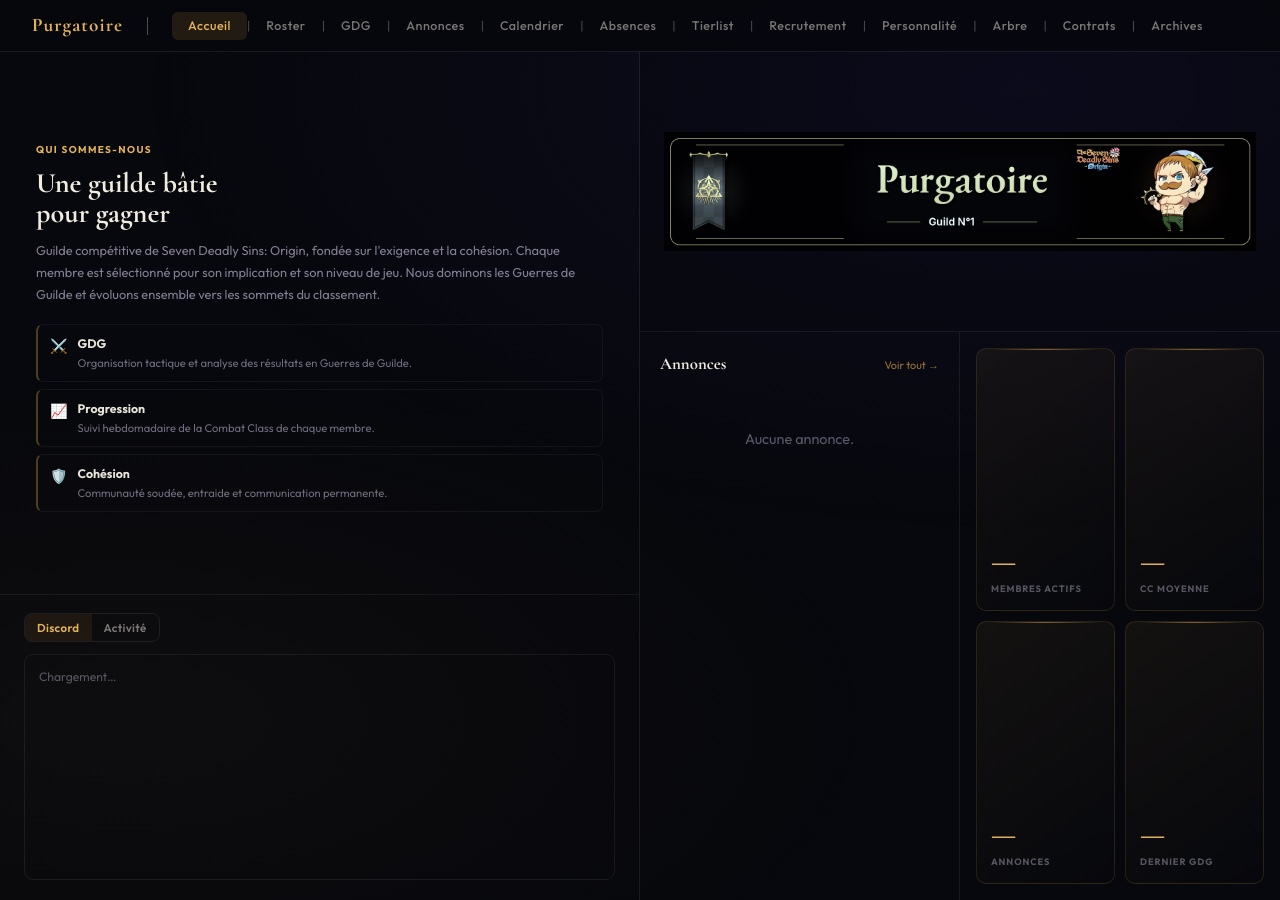
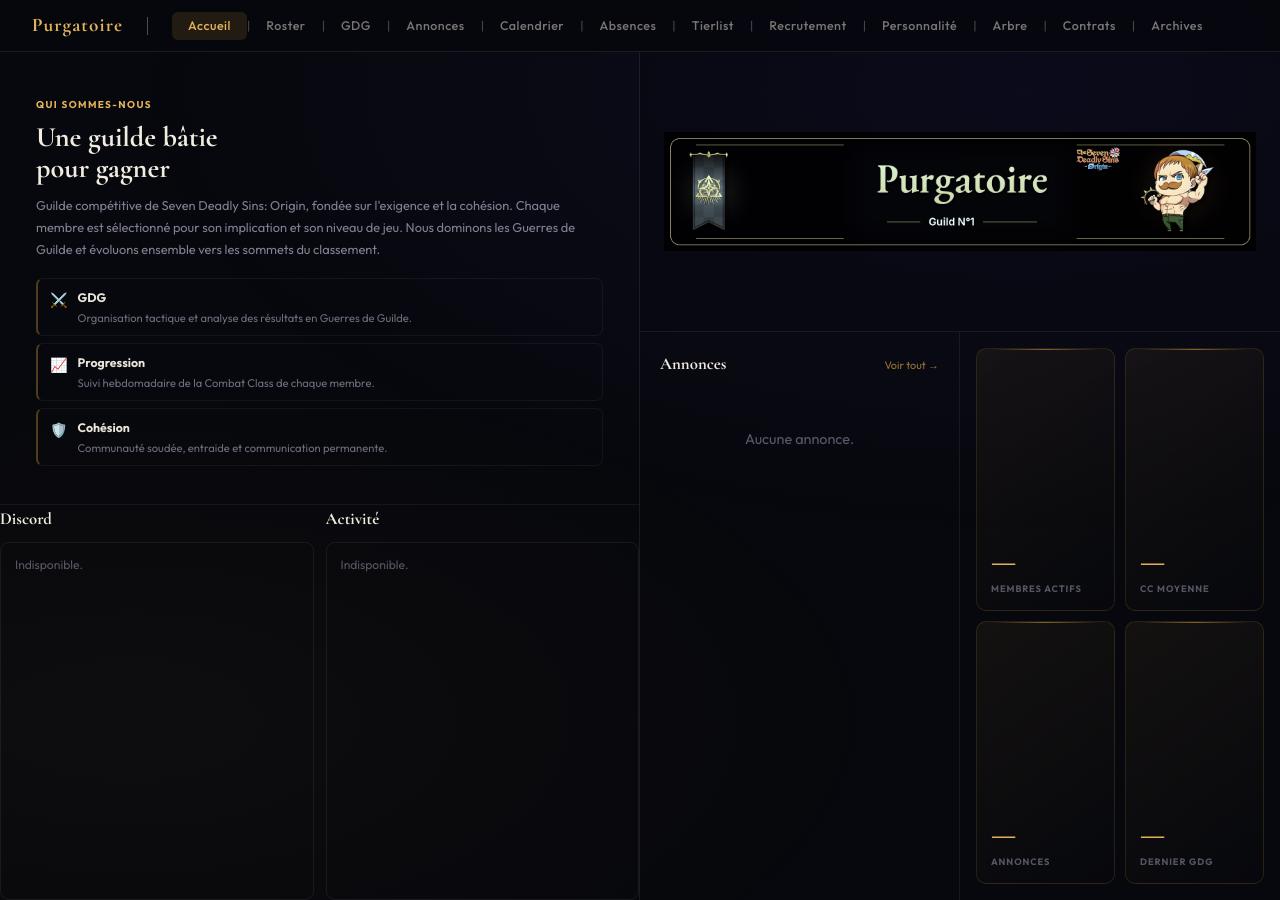
Before and after one commit to PencilgonG/Purgatoire, a Jekyll site: the page built from index.html, in a window 1280 px wide and 900 px high. Built offline with Jekyll 4.4.1, drawn with Linux system fonts in a browser that asks for light colours.

Commit message:
fix: discord/activite split layout + js fixes

```diff
--- a/index.html
+++ b/index.html
@@ -17,15 +17,15 @@
         <div class="pillar"><span class="pi">🛡️</span><div><strong>Cohésion</strong><p>Communauté soudée, entraide et communication permanente.</p></div></div>
       </div>
     </div>
-    <div class="discord-block">
-      <div class="bh" style="margin-bottom:0">
-        <div style="display:flex;gap:0;border:1px solid rgba(255,255,255,.08);border-radius:8px;overflow:hidden;margin-bottom:12px">
-          <button id="tab-discord" class="tab-btn tab-active" onclick="switchTab('discord')">Discord <span id="discord-online-count" style="font-size:.65rem;opacity:.7"></span></button>
-          <button id="tab-activite" class="tab-btn" onclick="switchTab('activite')">Activité</button>
-        </div>
+    <div class="discord-split">
+      <div class="discord-half">
+        <div class="bh"><h3 class="bt">Discord</h3><span id="discord-online-count" class="bm"></span></div>
+        <div id="home-discord-widget" class="discord-scroll"><div class="ld">Chargement…</div></div>
       </div>
-      <div id="home-discord-widget" class="discord-scroll"><div class="ld">Chargement…</div></div>
-      <div id="home-activite-widget" class="discord-scroll" style="display:none"><div class="ld">Chargement…</div></div>
+      <div class="discord-half">
+        <div class="bh"><h3 class="bt">Activité</h3></div>
+        <div id="home-activite-widget" class="discord-scroll"><div class="ld">Chargement…</div></div>
+      </div>
     </div>
   </div>
 
@@ -202,18 +202,13 @@
 .stat-gem strong { display: block; font-family: 'Cormorant Garamond',Georgia,serif; font-size: 1.9rem; font-weight: 700; color: #e3b45a; line-height: 1; margin-bottom: 4px; }
 .stat-gem span { font-size: .58rem; font-weight: 700; letter-spacing: .1em; text-transform: uppercase; color: rgba(153,147,170,.55); }
 
-.tab-btn {
-  flex:1;padding:6px 12px;background:transparent;border:none;
-  font-size:.72rem;font-weight:600;color:rgba(233,228,217,.5);cursor:pointer;
-  font-family:inherit;transition:.18s;letter-spacing:.03em;
-}
-.tab-btn:hover { color:#e8e4d9; background:rgba(255,255,255,.04); }
-.tab-btn.tab-active { color:#e3b45a; background:rgba(201,151,62,.1); }
+.discord-split { display:grid; grid-template-columns:1fr 1fr; gap:12px; flex:1; min-height:0; }
+.discord-half { display:flex; flex-direction:column; overflow:hidden; }
 .activite-item { display:flex;gap:10px;align-items:flex-start;padding:8px 12px;border-bottom:1px solid rgba(255,255,255,.04);transition:background .14s; }
 .activite-item:hover { background:rgba(255,255,255,.03); }
 .activite-item:last-child { border-bottom:none; }
-.activite-msg { font-size:.77rem;color:rgba(233,228,217,.8);line-height:1.45;flex:1; }
-.activite-time { font-size:.65rem;color:rgba(153,147,170,.5);white-space:nowrap;flex-shrink:0;padding-top:2px; }
+.activite-msg { font-size:.75rem;color:rgba(233,228,217,.8);line-height:1.45;flex:1; }
+.activite-time { font-size:.63rem;color:rgba(153,147,170,.5);white-space:nowrap;flex-shrink:0;padding-top:2px; }
 @media (max-width: 900px) {@media (max-width: 900px) {
   .page-split { grid-template-columns: 1fr; height: auto; }
   .content-block { grid-template-columns: 1fr; }
@@ -251,36 +246,30 @@
   loadActivite();
 });
 
-function switchTab(tab) {
-  document.getElementById('tab-discord').classList.toggle('tab-active', tab==='discord');
-  document.getElementById('tab-activite').classList.toggle('tab-active', tab==='activite');
-  document.getElementById('home-discord-widget').style.display  = tab==='discord'  ? 'block' : 'none';
-  document.getElementById('home-activite-widget').style.display = tab==='activite' ? 'block' : 'none';
-}
-
 function timeAgo(ts) {
   const diff = (Date.now() - new Date(ts)) / 1000;
-  if (diff < 60)    return 'À l'instant';
-  if (diff < 3600)  return `${Math.floor(diff/60)}min`;
-  if (diff < 86400) return `${Math.floor(diff/3600)}h`;
-  return `${Math.floor(diff/86400)}j`;
+  if (diff < 60)    return 'Maintenant';
+  if (diff < 3600)  return Math.floor(diff/60) + 'min';
+  if (diff < 86400) return Math.floor(diff/3600) + 'h';
+  return Math.floor(diff/86400) + 'j';
 }
 
 async function loadActivite() {
   const wrap = document.getElementById('home-activite-widget');
+  if (!wrap) return;
   try {
-    const res  = await fetch(`${DISCORD_GUILD_HOME.replace('1488740561262477474','')}`);
-    // Use WORKER_URL
-    const WURL = 'https://purgatoire-bot.originsguild.workers.dev';
-    const resp = await fetch(`${WURL}/activite`);
+    const resp = await fetch('https://purgatoire-bot.originsguild.workers.dev/activite');
     const data = await resp.json();
-    if (!data.length) { wrap.innerHTML = '<div class="ld">Aucune activité récente.</div>'; return; }
+    if (!Array.isArray(data) || !data.length) {
+      wrap.innerHTML = '<div class="ld">Aucune activite recente.</div>';
+      return;
+    }
     wrap.innerHTML = data.map(a => `
       <div class="activite-item">
-        <div class="activite-msg">${a.message||''}</div>
+        <div class="activite-msg">${a.message || ''}</div>
         <div class="activite-time">${timeAgo(a.timestamp)}</div>
       </div>`).join('');
     setTimeout(loadActivite, 60000);
-  } catch { wrap.innerHTML = '<div class="ld">Indisponible.</div>'; }
+  } catch(e) { wrap.innerHTML = '<div class="ld">Indisponible.</div>'; }
 }
 </script>
```
